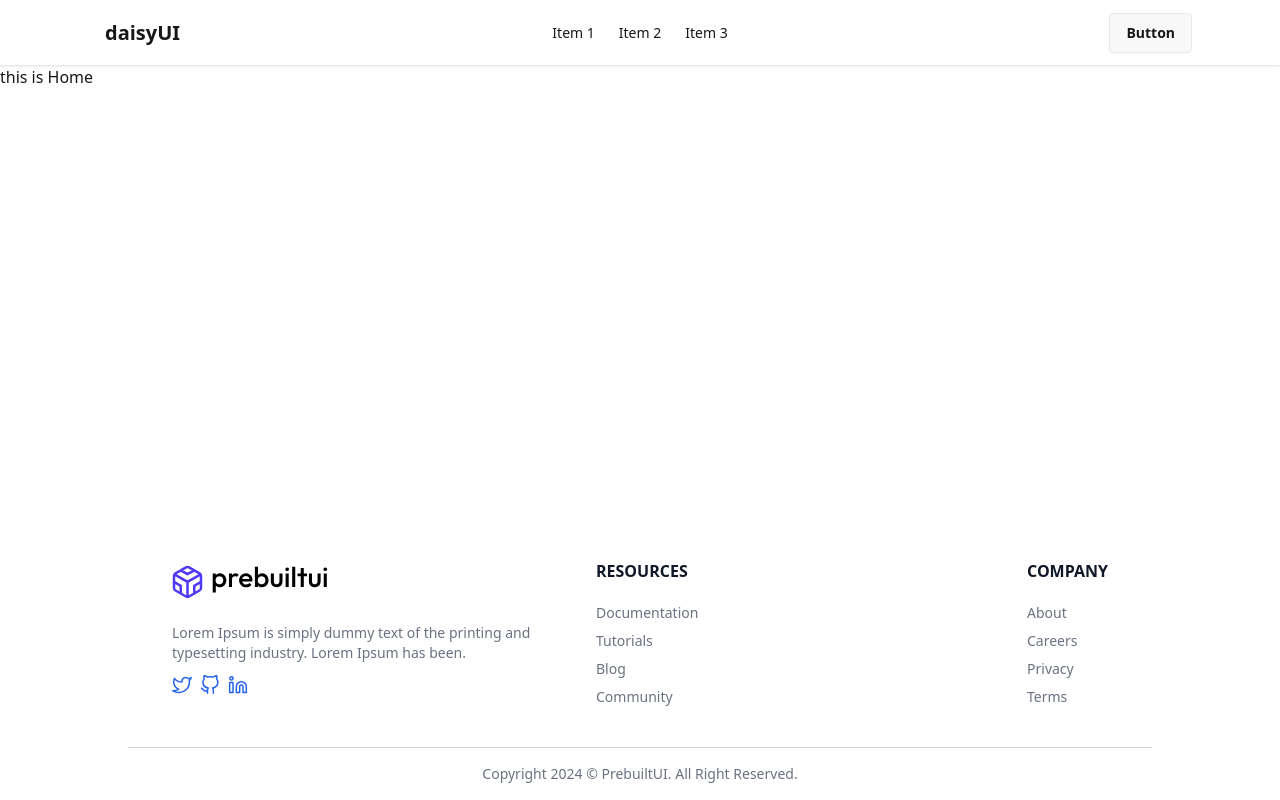
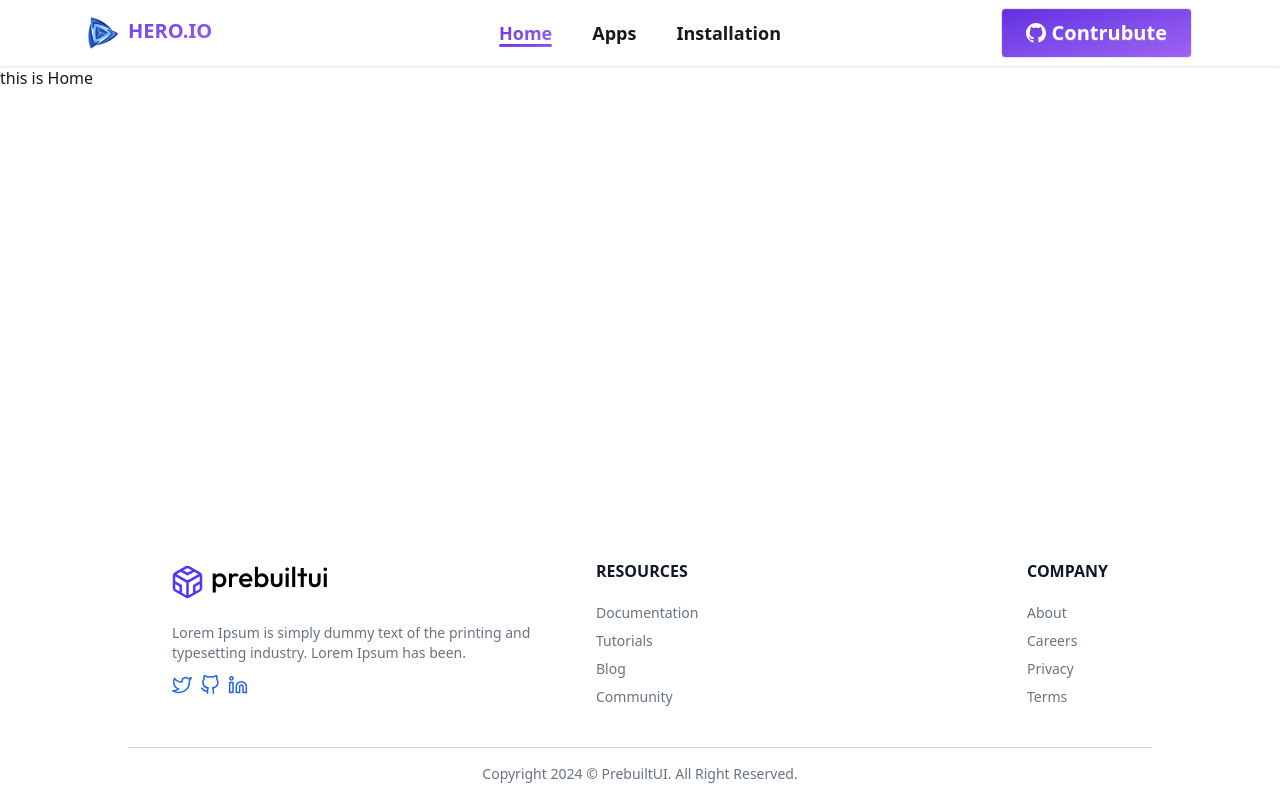
Before and after one commit to alifhossinsajjad/Mobile-App-Web, a React (Vite) app: page / in a window 1280 px wide. Built offline with nearby package versions, Linux system fonts and the light colour scheme.

Commit message:
nav section done with navigation

```diff
--- a/src/Components/Navbar.jsx
+++ b/src/Components/Navbar.jsx
@@ -1,4 +1,12 @@
 import React from 'react';
+
+
+import logo from '../assets/logo.png'
+import { Link, NavLink } from 'react-router';
+import { AiOutlineGithub } from 'react-icons/ai';
+import { BsGithub } from 'react-icons/bs';
+
+
 
 const Navbar = () => {
     return (
@@ -16,17 +24,29 @@ const Navbar = () => {
                         <li><a>Item 3</a></li>
                     </ul>
                 </div>
-                <a className="btn btn-ghost text-xl">daisyUI</a>
+                <Link to={'/'} className="flex gap-2 btn-ghost text-xl font-bold bg-linear-to-tl from-[#9F62F2] to-[#632EE3] text-transparent bg-clip-text"><img className='w-8' src={logo} alt="" />HERO.IO</Link>
             </div>
             <div className="navbar-center hidden lg:flex">
-                <ul className="menu menu-horizontal px-1">
-                    <li><a>Item 1</a></li>
-                    <li><a>Item 2</a></li>
-                    <li><a>Item 3</a></li>
+                <ul className="gap-10 menu-horizontal px-1">
+                    <li><NavLink to={'/'} className={({ isActive }) =>
+                        isActive
+                            ? "text-lg font-bold underline bg-gradient-to-tl from-[#9F62F2] to-[#632EE3] text-transparent bg-clip-text gradient-underline"
+                            : "text-lg font-bold "
+                    }>Home</NavLink></li>
+                    <li><NavLink to={'/apps'} className={({ isActive }) =>
+                        isActive
+                            ? "text-lg font-bold underline bg-gradient-to-tl from-[#9F62F2] to-[#632EE3] text-transparent bg-clip-text gradient-underline"
+                            : "text-lg font-bold "
+                    }>Apps</NavLink></li>
+                    <li><NavLink to={'/installation'} className={({ isActive }) =>
+                        isActive
+                            ? "text-lg font-bold underline bg-gradient-to-tl from-[#9F62F2] to-[#632EE3] text-transparent bg-clip-text gradient-underline"
+                            : "text-lg font-bold "
+                    }>Installation</NavLink></li>
                 </ul>
             </div>
             <div className="navbar-end lg:md:mr-20">
-                <a className="btn">Button</a>
+                <Link to={'https://github.com/alifhossinsajjad'} className="btn text-xl font-bold p-6 bg-linear-to-tl from-[#9F62F2] to-[#632EE3] text-white "><BsGithub />Contrubute</Link>
             </div>
         </div>
     );
--- a/src/index.css
+++ b/src/index.css
@@ -1,2 +1,17 @@
 @import "tailwindcss";
 @plugin "daisyui";
+
+.gradient-underline {
+  position: relative;
+}
+
+.gradient-underline::after {
+  content: "";
+  position: absolute;
+  left: 0;
+  bottom: -2px; /* Adjust underline position */
+  width: 100%;
+  height: 3px; /* underline thickness */
+  background: linear-gradient(to top left, #9F62F2, #632EE3);
+  border-radius: 2px;
+}
```
